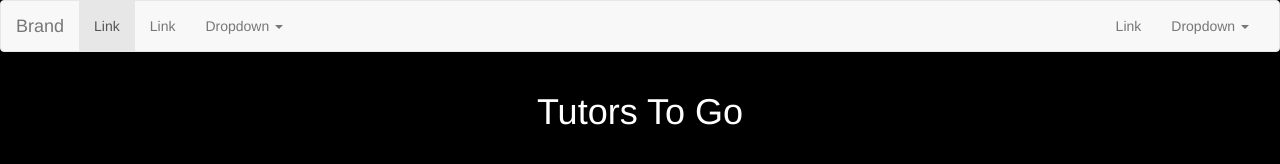
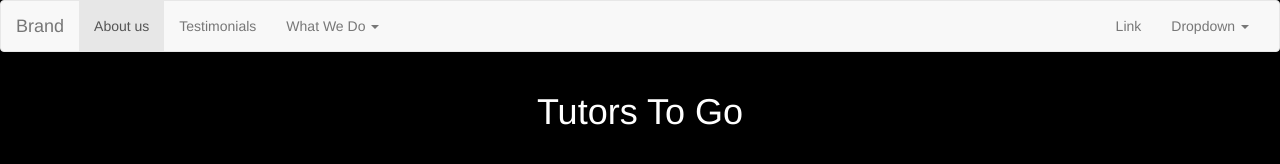
Before and after one commit to christophszcz/tutoringWebsite, a plain HTML site: page index.html in a window 1280 px wide. Drawn offline with nearby package versions, Linux system fonts and the light colour scheme.

Commit message:
Input navbar template items.

```diff
--- a/index.html
+++ b/index.html
@@ -25,10 +25,10 @@
       <!-- Collect the nav links, forms, and other content for toggling -->
       <div class="collapse navbar-collapse" id="bs-example-navbar-collapse-1">
         <ul class="nav navbar-nav">
-          <li class="active"><a href="#">Link <span class="sr-only">(current)</span></a></li>
-          <li><a href="#">Link</a></li>
+          <li class="active"><a href="#">About us</a></li>
+          <li><a href="#">Testimonials</a></li>
           <li class="dropdown">
-            <a href="#" class="dropdown-toggle" data-toggle="dropdown" role="button" aria-haspopup="true" aria-expanded="false">Dropdown <span class="caret"></span></a>
+            <a href="#" class="dropdown-toggle" data-toggle="dropdown" role="button" aria-haspopup="true" aria-expanded="false">What We Do <span class="caret"></span></a>
             <ul class="dropdown-menu">
               <li><a href="#">Action</a></li>
               <li><a href="#">Another action</a></li>
@@ -68,5 +68,6 @@
   <script src="https://ajax.googleapis.com/ajax/libs/jquery/2.1.3/jquery.min.js"></script>
   <script src="https://ajax.googleapis.com/ajax/libs/jqueryui/1.11.4/jquery-ui.min.js"></script>
   <script src="js/bootstrap.min.js"></script>
+  <script src="js/script.js"></script>
 </body>
 </html>
--- /dev/null
+++ b/js/script.js
@@ -0,0 +1,3 @@
+$(document).ready(function(){
+
+});
```
